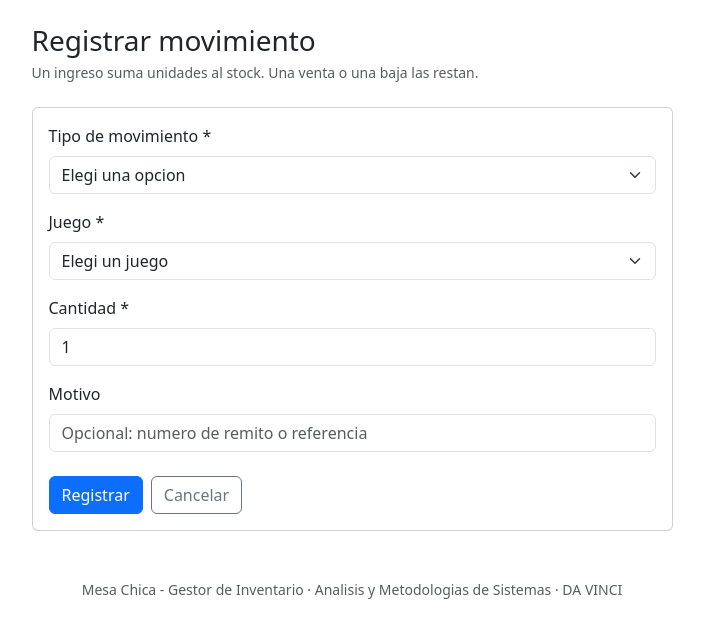
After one commit to lucaspenag/gestor-inventario-juegos, a Flask app: template templates/movimientos/formulario.html in a window 1280 px wide. The commit adds this page. Shown: the top 638 px of the page, without its empty margins (288-992 px from the left). Run offline with Flask 3, Linux system fonts and the light colour scheme; the template is opened without the code that fills it: values that come from a table or form of the project are taken from there, others are empty.

Commit message:
feat(movimientos): registro de ingreso de mercaderia del proveedor

```diff
--- /dev/null
+++ b/templates/movimientos/formulario.html
@@ -0,0 +1,60 @@
+{% extends "base.html" %}
+{% block titulo %}Registrar movimiento - {{ nombre_sistema }}{% endblock %}
+
+{% block contenido %}
+<div class="row justify-content-center">
+    <div class="col-lg-7">
+        <h1 class="h3 mb-1">Registrar movimiento</h1>
+        <p class="text-muted small mb-4">
+            Un ingreso suma unidades al stock. Una venta o una baja las restan.
+        </p>
+
+        <form method="POST" class="card card-body" novalidate>
+            <div class="mb-3">
+                <label for="tipo" class="form-label">Tipo de movimiento *</label>
+                <select class="form-select" id="tipo" name="tipo" required>
+                    <option value="">Elegi una opcion</option>
+                    {% for clave, etiqueta in etiquetas.items() %}
+                    <option value="{{ clave }}"
+                        {% if valores and valores.get('tipo') == clave %}selected{% endif %}>
+                        {{ etiqueta }}
+                    </option>
+                    {% endfor %}
+                </select>
+            </div>
+
+            <div class="mb-3">
+                <label for="juego_id" class="form-label">Juego *</label>
+                <select class="form-select" id="juego_id" name="juego_id" required>
+                    <option value="">Elegi un juego</option>
+                    {% for juego in juegos %}
+                    <option value="{{ juego.id }}"
+                        {% if (valores and valores.get('juego_id') == juego.id|string)
+                              or (not valores and preseleccionado == juego.id|string) %}selected{% endif %}>
+                        {{ juego.nombre }} (stock actual: {{ juego.stock }})
+                    </option>
+                    {% endfor %}
+                </select>
+            </div>
+
+            <div class="mb-3">
+                <label for="cantidad" class="form-label">Cantidad *</label>
+                <input type="number" class="form-control" id="cantidad" name="cantidad" min="1"
+                       value="{{ valores.get('cantidad') if valores else 1 }}" required>
+            </div>
+
+            <div class="mb-3">
+                <label for="motivo" class="form-label">Motivo</label>
+                <input type="text" class="form-control" id="motivo" name="motivo"
+                       value="{{ valores.get('motivo') if valores else '' }}"
+                       placeholder="Opcional: numero de remito o referencia">
+            </div>
+
+            <div class="d-flex gap-2 mt-2">
+                <button type="submit" class="btn btn-primary">Registrar</button>
+                <a href="{{ url_for('inventario.listar_juegos') }}" class="btn btn-outline-secondary">Cancelar</a>
+            </div>
+        </form>
+    </div>
+</div>
+{% endblock %}
--- a/templates/tablero.html
+++ b/templates/tablero.html
@@ -7,6 +7,7 @@
         <h1 class="h3 mb-0">Tablero</h1>
         <p class="text-muted small mb-0">Estado general del inventario</p>
     </div>
+    <a href="{{ url_for('movimientos.nuevo') }}" class="btn btn-primary">Registrar movimiento</a>
 </div>
 
 <div class="row g-3 mb-4">
```
Also changed, not shown: routes/movimientos.py (added, +112 -0 lines).
